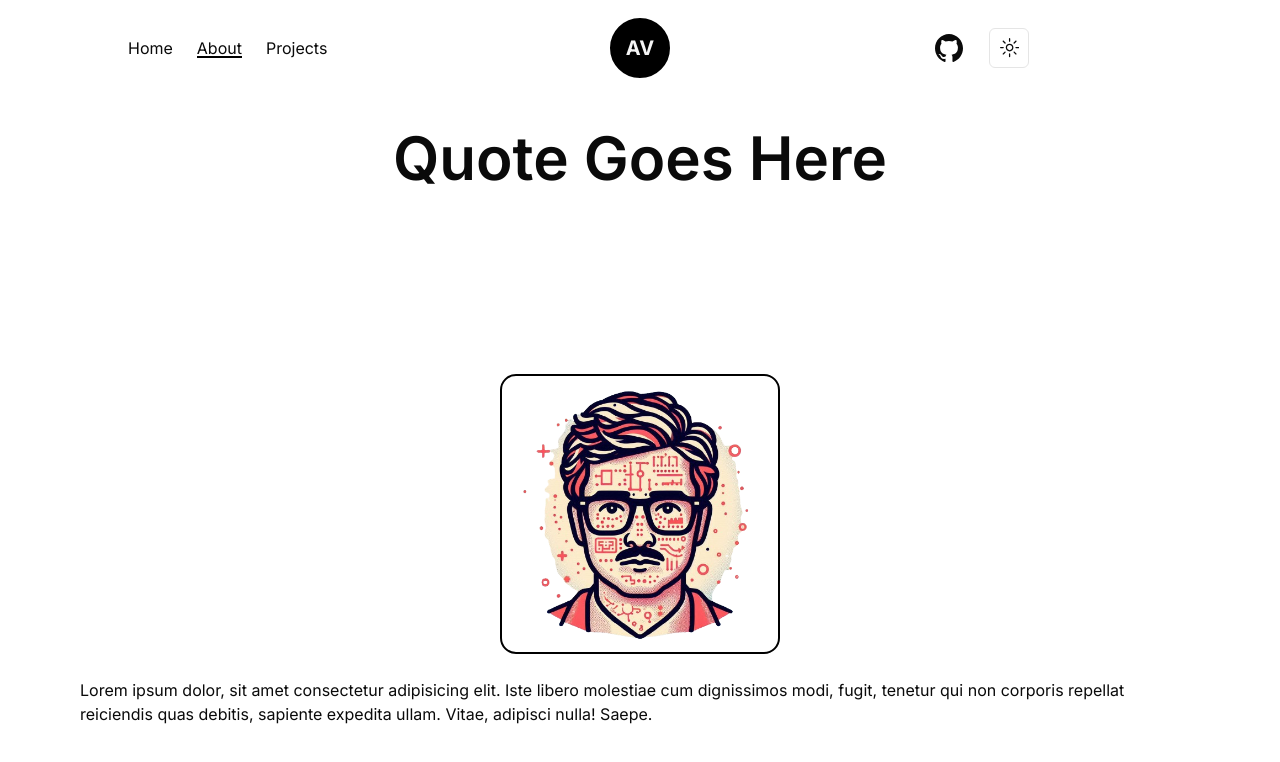
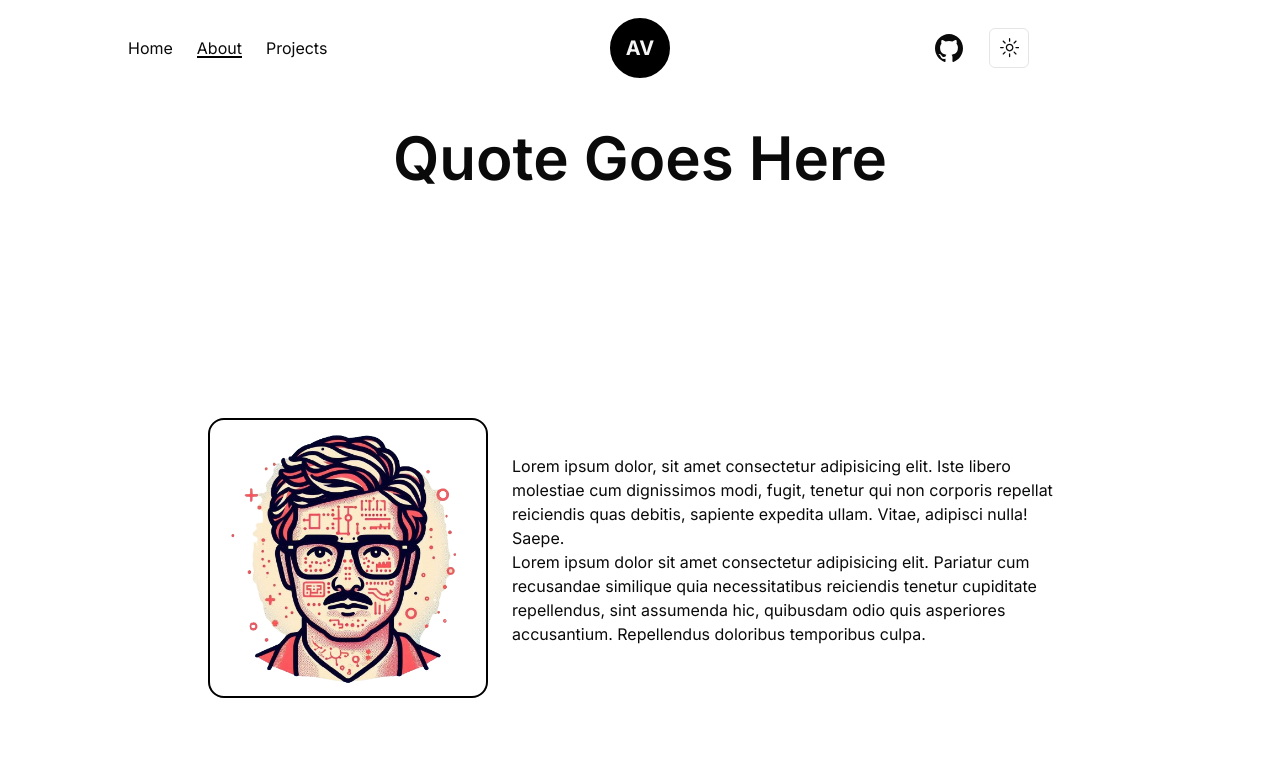
Before and after one commit to Jell13/andrew-valdivia-portfolio, a Next.js app: page /about in a window 1280 px wide. Shown: the top 762 px of the page. Built offline with nearby package versions, Linux system fonts and the light colour scheme.

Commit message:
fixed the about page

```diff
--- a/app/about/page.jsx
+++ b/app/about/page.jsx
@@ -9,17 +9,18 @@ const About = () => {
     <>
       <TransitionEffect/>
       <div className='w-full h-full px-20 flex flex-col items-center justify-center'>
-         <h1 className='md:text-6xl mt-24 md:mt-8 text-3xl md:mb-28 font-semibold'>Quote Goes Here</h1>
-        <div className='flex w-full flex-col h-full justify-center items-center gap-6'>
-          <div className='md:w-1/4 w-1/2 border-2 border-black dark:border-light rounded-2xl relative'>
+        <h1 className='md:text-6xl mt-8 md:mt-8 text-3xl md:mb-28 font-semibold'>Quote Goes Here</h1>
+        <div className='flex w-full flex-col md:flex-row h-full justify-center items-center gap-6'>
+          <div className='md:w-1/4 w-1/2 mt-4 border-2 border-black dark:border-light rounded-2xl relative'>
             <Image className='w-full h-auto rounded-2xl' src="/about.jpg" width={100} height={100}/>
           </div>
 
-          <div className=''>
-            <div className='w-full'>
-              <p>Lorem ipsum dolor, sit amet consectetur adipisicing elit. Iste libero molestiae cum dignissimos modi, fugit, tenetur qui non corporis repellat reiciendis quas debitis, sapiente expedita ullam. Vitae, adipisci nulla! Saepe.</p>
-            </div>
+
+          <div className='md:w-1/2'>
+            <p>Lorem ipsum dolor, sit amet consectetur adipisicing elit. Iste libero molestiae cum dignissimos modi, fugit, tenetur qui non corporis repellat reiciendis quas debitis, sapiente expedita ullam. Vitae, adipisci nulla! Saepe.</p>
+            <p className='mt-3 md:mt-0'>Lorem ipsum dolor sit amet consectetur adipisicing elit. Pariatur cum recusandae similique quia necessitatibus reiciendis tenetur cupiditate repellendus, sint assumenda hic, quibusdam odio quis asperiores accusantium. Repellendus doloribus temporibus culpa.</p>
           </div>
+
         </div>
       </div>
     </>
```
